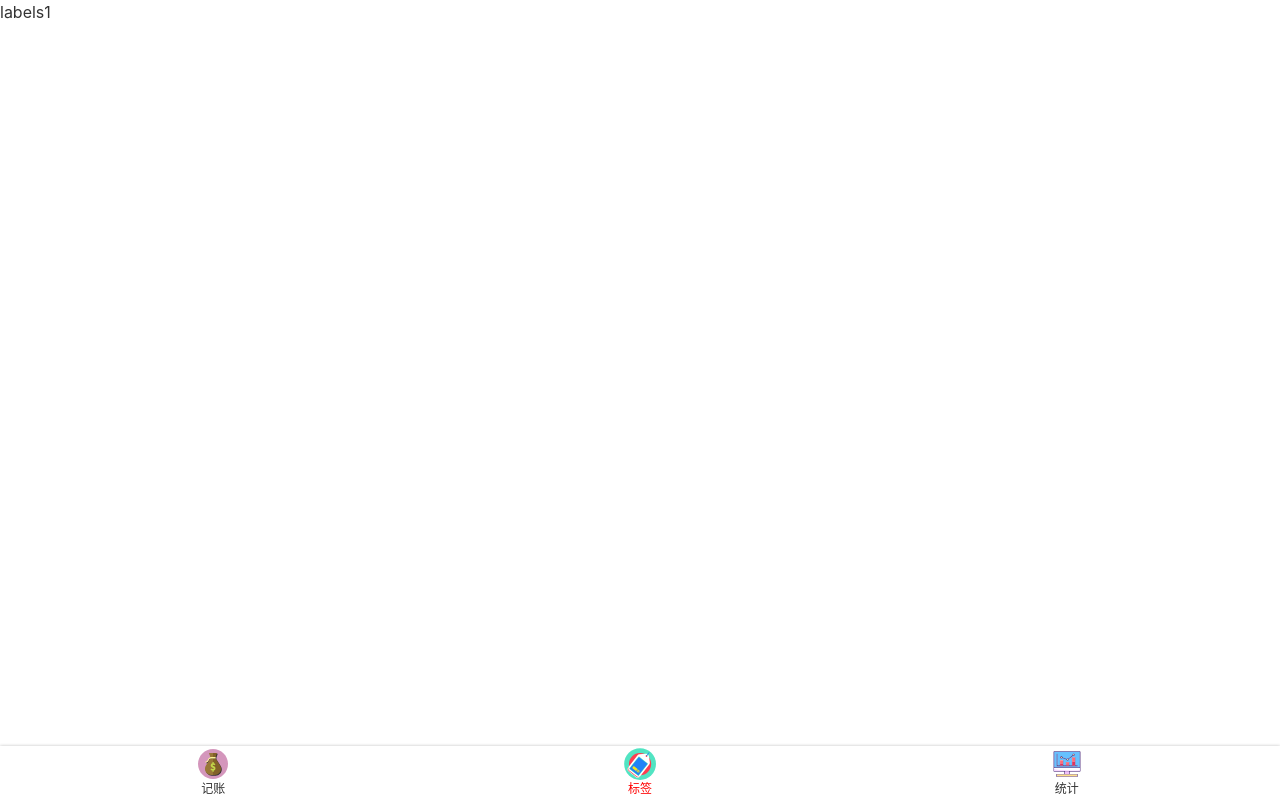
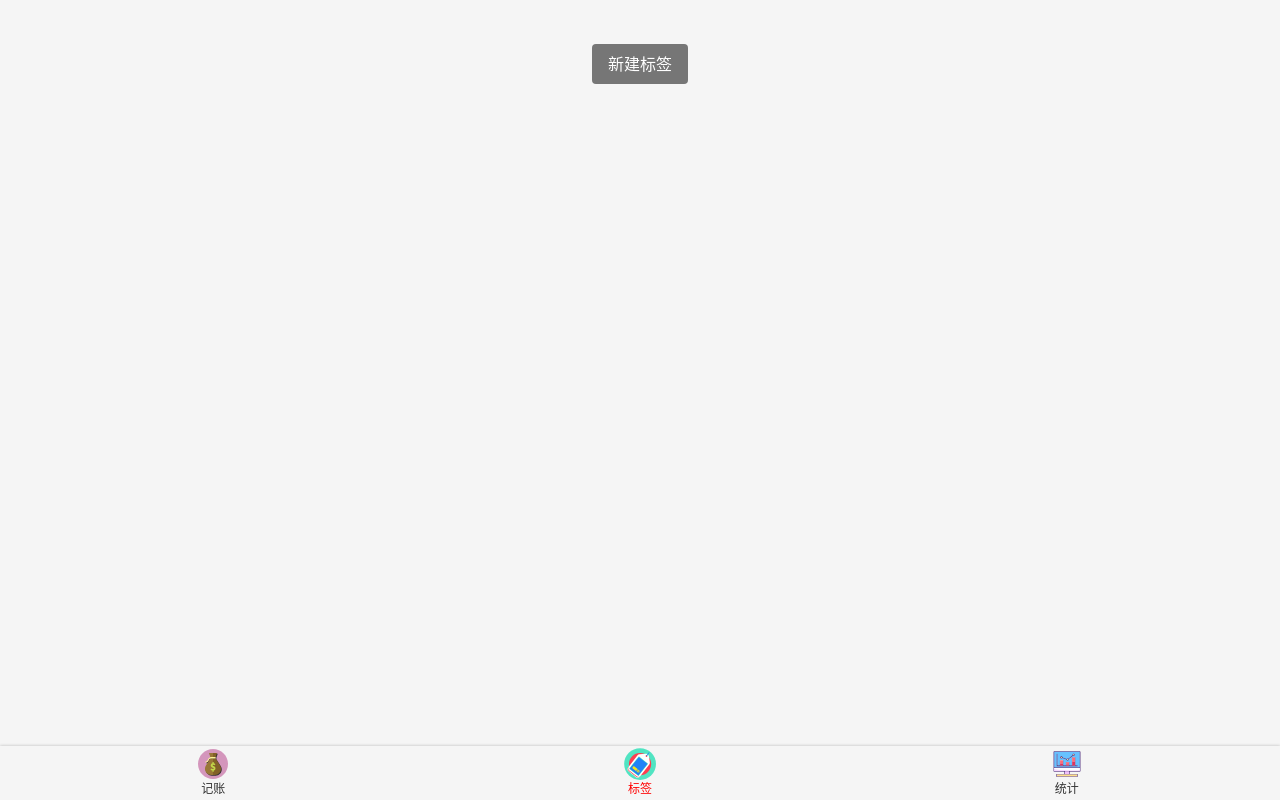
Before and after one commit to songenen/youqianvue, a Vue app: page /#/labels in a window 1280 px wide. Built offline with nearby package versions, Linux system fonts and the light colour scheme.

Commit message:
展示和创建代码

```diff
--- a/src/App.vue
+++ b/src/App.vue
@@ -14,5 +14,7 @@
   line-height: 1.5;
   -webkit-font-smoothing: antialiased;
   -moz-osx-font-smoothing: grayscale;
+  background: #f5f5f5;
+
 }
 </style>
--- a/src/model.ts
+++ /dev/null
@@ -1,14 +0,0 @@
-const localStorageKeyName = 'recordList';
-const model = {
-  clone(data: RecordItem[] | RecordItem) {
-    return JSON.parse(JSON.stringify(data));
-  },
-  fetch() {
-    return JSON.parse(window.localStorage.getItem(localStorageKeyName) || '[]') as RecordItem[];
-  },
-  save(data: RecordItem[]) {
-    window.localStorage.setItem(localStorageKeyName, JSON.stringify(data));
-  }
-};
-
-export default model;
--- /dev/null
+++ b/src/models/recordListModel.ts
@@ -0,0 +1,13 @@
+const localStorageKeyName = 'recordList';
+  const recordListModel = {
+    clone(data: RecordItem[] | RecordItem) {
+      return JSON.parse(JSON.stringify(data));
+    },
+    fetch() {
+      return JSON.parse(window.localStorage.getItem(localStorageKeyName) || '[]') as RecordItem[];
+    },
+    save(data: RecordItem[]) {
+      window.localStorage.setItem(localStorageKeyName, JSON.stringify(data));
+    }
+  };
+  export default recordListModel;
--- /dev/null
+++ b/src/models/tagListModel.ts
@@ -0,0 +1,24 @@
+const localStorageKeyName = 'tagList';
+type TagListModel = {
+  data: string[];
+  fetch: () => string[];
+  create: (name: string) => 'success' | 'duplicated'; // 联合类型
+  save: () => void;
+}
+const tagListModel: TagListModel = {
+  data: [],
+  fetch() {
+    this.data = JSON.parse(window.localStorage.getItem(localStorageKeyName) || '[]');
+    return this.data;
+  },
+  create(name) {
+    if (this.data.indexOf(name) >= 0) {return 'duplicated';}
+    this.data.push(name);
+    this.save();
+    return 'success';
+  },
+  save() {
+    window.localStorage.setItem(localStorageKeyName, JSON.stringify(this.data));
+  }
+};
+export default tagListModel;
--- a/src/views/Labels.vue
+++ b/src/views/Labels.vue
@@ -1,19 +1,73 @@
 <template>
   <div>
     <Layout>
-      labels1
+      <ol class="tags">
+        <li v-for="tag in tags" :key="tag">
+          <span>{{tag}}</span>
+          <Icon name="right"/>
+        </li>
+      </ol>
+      <div class="createTag-wrapper">
+        <button class="createTag" @click="createTag">新建标签</button>
+      </div>
 
     </Layout>
 
   </div>
 </template>
 
-<script>
-export default {
-name: "Labels"
+<script lang="ts">
+import Vue from 'vue';
+import {Component} from 'vue-property-decorator';
+import tagListModel from '@/models/tagListModel';
+tagListModel.fetch();
+@Component
+export default class Labels extends Vue {
+  tags = tagListModel.data;
+  createTag() {
+    const name = window.prompt('请输出标签名');
+    if (name) {
+      const message = tagListModel.create(name);
+      if (message === 'duplicated') {
+        window.alert('标签名重复了');
+      } else if (message === 'success') {
+        window.alert('添加成功');
+      }
+    }
+  }
 }
 </script>
 
 <style lang="scss" scoped>
-
+.tags {
+  background: white;
+  font-size: 16px;
+  padding-left: 16px;
+  > li {
+    min-height: 44px;
+    display: flex;
+    align-items: center;
+    justify-content: space-between;
+    border-bottom: 1px solid #e6e6e6;
+    svg {
+      width: 18px;
+      height: 18px;
+      color: #666;
+      margin-right: 16px;
+    }
+  }
+}
+.createTag {
+  background: #767676;
+  color: white;
+  border-radius: 4px;
+  border: none;
+  height: 40px;
+  padding: 0 16px;
+  &-wrapper {
+    text-align: center;
+    padding: 16px;
+    margin-top: 44-16px;
+  }
+}
 </style>
--- a/src/views/Money.vue
+++ b/src/views/Money.vue
@@ -17,15 +17,17 @@
 import Notes from '@/components/Money/Notes.vue';
 import Tags from '@/components/Money/Tags.vue';
 import {Component, Watch} from 'vue-property-decorator';
-import model from '@/model';
+import recordListModel from '@/models/recordListModel';
+import tagListModel from '@/models/tagListModel';
 
-const recordList = model.fetch();
+const recordList = recordListModel.fetch();
+const tagList = tagListModel.fetch();
 
 @Component({
   components: {Tags, Notes, Types, NumberPad}
 })
 export default class Money extends Vue {
-  tags = ['衣', '食', '住', '行', '彩票'];
+  tags = tagList;
 
   recordList: RecordItem[] = recordList;
 
@@ -41,13 +43,13 @@
     this.record.notes = value;
   }
   saveRecord() {
-    const record2: RecordItem = model.clone(this.record);
+    const record2: RecordItem = recordListModel.clone(this.record);
     record2.createdAt = new Date();
     this.recordList.push(record2);
   }
   @Watch('recordList')
   onRecordListChange() {
-    model.save(this.recordList);
+    recordListModel.save(this.recordList);
   }
 }
 </script>
```
Also changed, not shown: src/assets/icons/right.svg (added).
